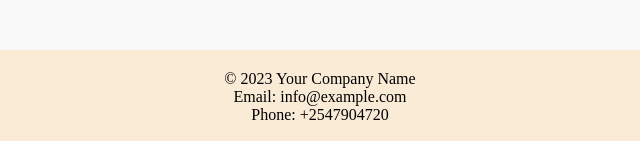
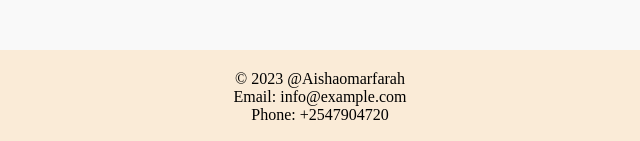
Before and after one commit to Aishagojo/Catshop, a plain HTML site: page index.html in a window 1280 px wide. Shown: the part 2141-2282 px from the top of the page, 640-1280 px from the left. Drawn offline with nearby package versions, Linux system fonts and the light colour scheme.

Commit message:
index.html

```diff
--- a/index.html
+++ b/index.html
@@ -91,7 +91,7 @@
                 <a href="#" class="social-icon">Instagram</a>
             </div>
             <div class="info">
-                <p>&copy; 2023 Your Company Name</p>
+                <p>&copy; 2023 @Aishaomarfarah</p>
                 <p>Email: info@example.com</p>
                 <p>Phone: +2547904720</p>
             </div>
```
